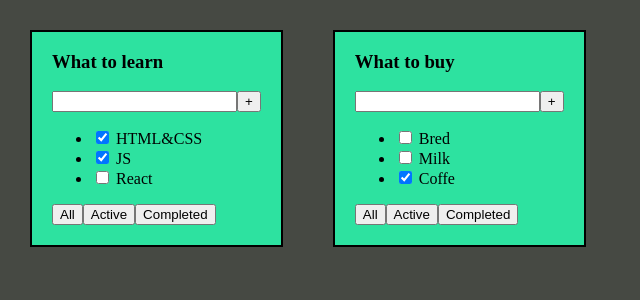
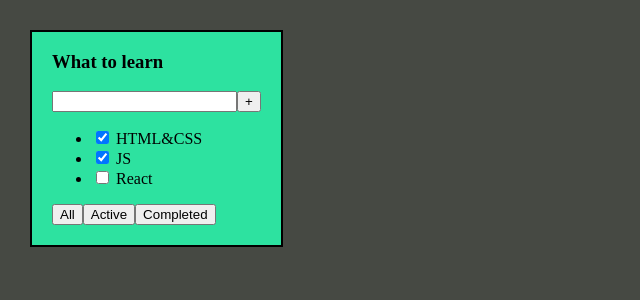
Before and after one commit to Tenebran/todo-refresh, a React (Vite) app: page / in a window 1280 px wide. Shown: the top 300 px of the page, without its empty margins (0-640 px from the left). Built offline with nearby package versions, Linux system fonts and the light colour scheme.

Commit message:
refactor: extract Task component
- create Task component
- move task rendering logic
- simplify App structure

```diff
--- a/src/App.tsx
+++ b/src/App.tsx
@@ -5,9 +5,8 @@ export type TaskType = { id: string; isDone: boolean; title: string };
 
 function App() {
   const todolistTitle1: string = 'What to learn';
-  const todolistTitle2: string = 'What to buy';
 
-  const tasks_1: TaskType[] = [
+  const tasks: TaskType[] = [
     {
       id: '1',
       isDone: true,
@@ -25,28 +24,9 @@ function App() {
     },
   ];
 
-  const tasks_2: TaskType[] = [
-    {
-      id: '1',
-      isDone: false,
-      title: 'Bred',
-    },
-    {
-      id: '2',
-      isDone: false,
-      title: 'Milk',
-    },
-    {
-      id: '3',
-      isDone: true,
-      title: 'Coffe',
-    },
-  ];
-
   return (
     <div className="app">
-      <Todolist title={todolistTitle1} tasks={tasks_1} />
-      <Todolist title={todolistTitle2} tasks={tasks_2} />
+      <Todolist title={todolistTitle1} tasks={tasks} />
     </div>
   );
 }
--- /dev/null
+++ b/src/Task.tsx
@@ -0,0 +1,15 @@
+import React from 'react';
+
+export type TasksPropsType = {
+  id: string;
+  isDone: boolean;
+  title: string;
+};
+
+export const Task: React.FC<TasksPropsType> = ({ id, isDone, title }) => {
+  return (
+    <li>
+      <input type="checkbox" id={id} checked={isDone} /> <span>{title}</span>
+    </li>
+  );
+};
--- a/src/Todolist.tsx
+++ b/src/Todolist.tsx
@@ -1,5 +1,6 @@
 import React from 'react';
 import type { TaskType } from './App';
+import { Task } from './Task';
 
 export type TaskPropsType = { title: string; tasks: TaskType[] };
 
@@ -13,9 +14,7 @@ export const Todolist: React.FC<TaskPropsType> = ({ title, tasks }) => {
       </div>
       <ul>
         {tasks.map((t) => (
-          <li>
-            <input type="checkbox" id={t.id} checked={t.isDone} /> <span>{t.title}</span>
-          </li>
+          <Task id={t.id} title={t.title} isDone={t.isDone} />
         ))}
       </ul>
       <div>
```
